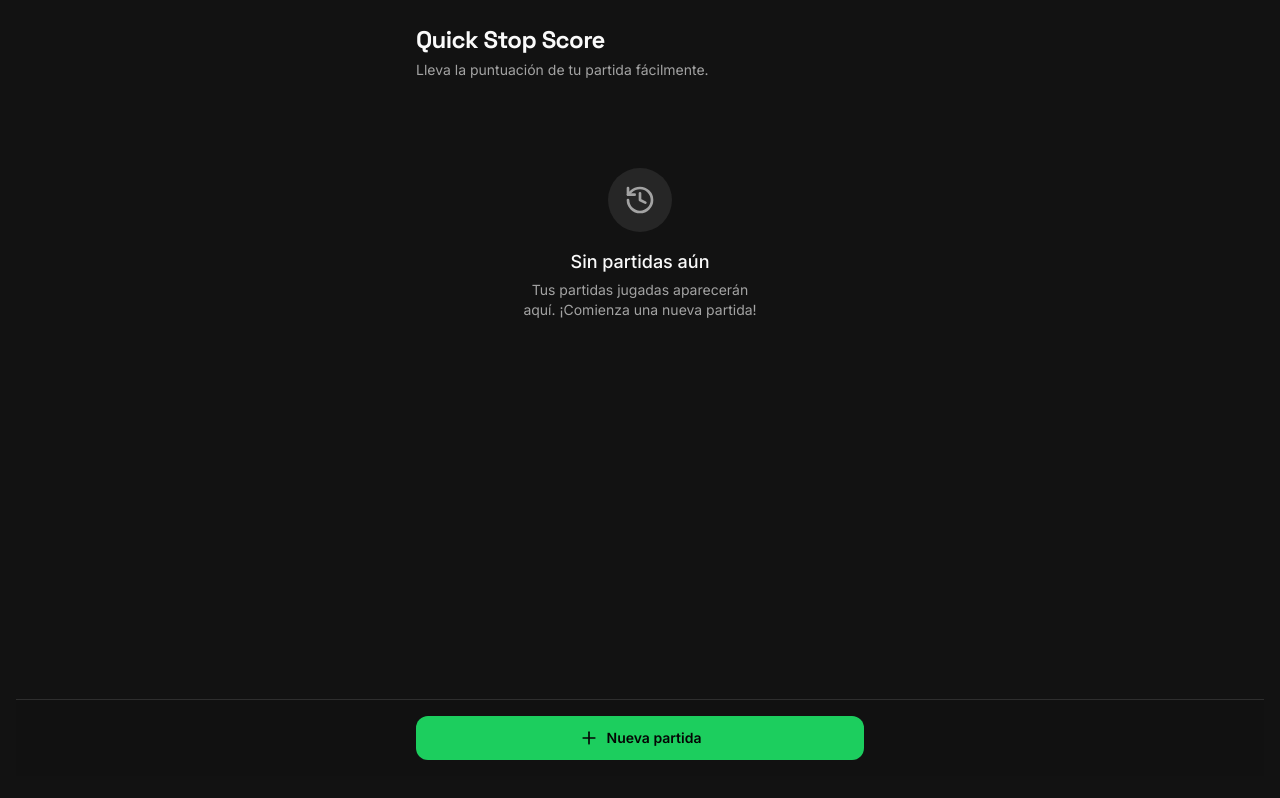
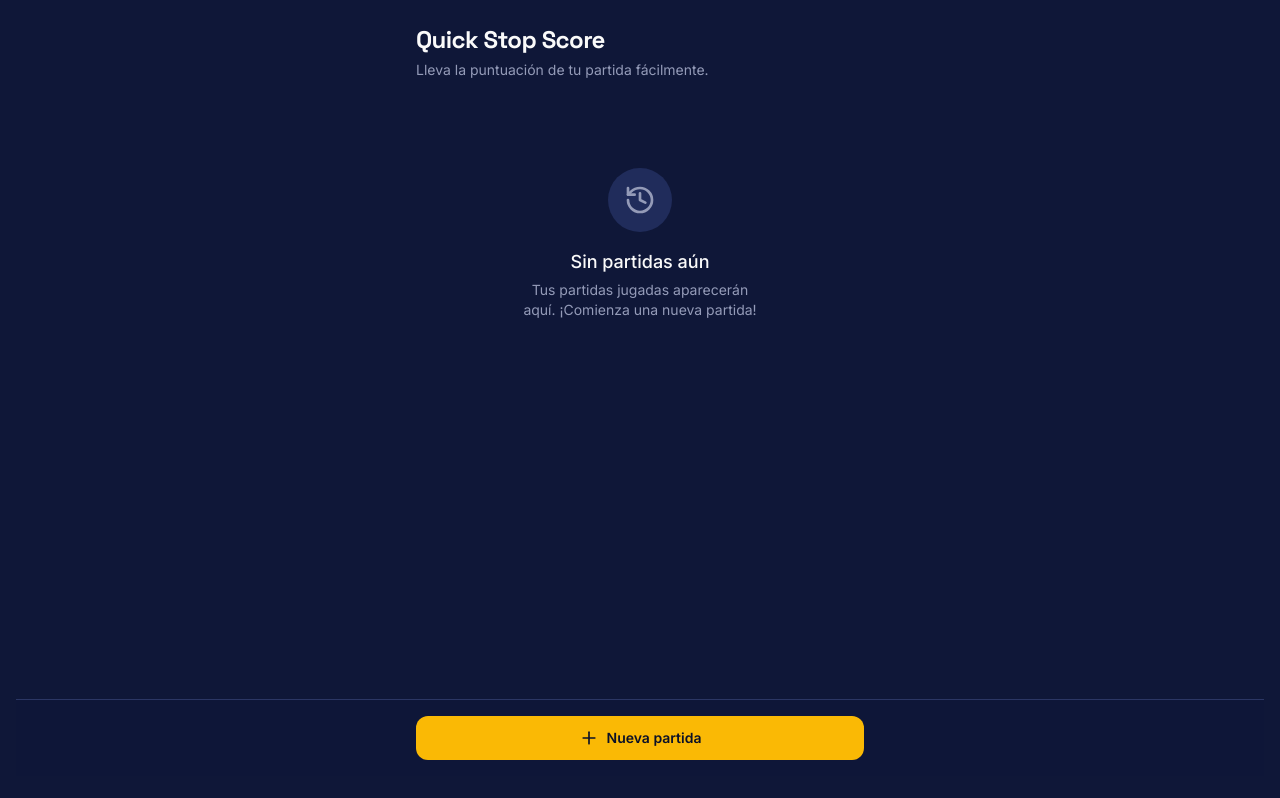
Before and after one commit to LoGaNsF/quick-stop-score, a Next.js app: page /es in a window 1280 px wide. Built offline with nearby package versions, Linux system fonts and the light colour scheme.

Commit message:
update theme colors and fix button placements in AppShell footer
Co-authored-by: José Manuel Garrido Chacón <2463103+LoGaNsF@users.noreply.github.com>

```diff
--- a/messages/en.json
+++ b/messages/en.json
@@ -16,7 +16,8 @@
   },
   "round": {
     "title": "Next round",
-    "subtitle": "Add points and confirm the round."
+    "subtitle": "Add points and confirm the round.",
+    "confirm": "Confirm round"
   },
   "newgame": {
     "title": "New game",
--- a/messages/es.json
+++ b/messages/es.json
@@ -16,7 +16,8 @@
   },
   "round": {
     "title": "Siguiente ronda",
-    "subtitle": "Suma puntos y confirma la ronda."
+    "subtitle": "Suma puntos y confirma la ronda.",
+    "confirm": "Confirmar ronda"
   },
   "newgame": {
     "title": "Nueva partida",
--- a/src/app/[locale]/game-over/GameOver.tsx
+++ b/src/app/[locale]/game-over/GameOver.tsx
@@ -58,10 +58,31 @@ export function GameOver() {
   if (state.status === 'idle') return null;
 
   return (
-    <AppShell title={t('gameover.title')} subtitle={t('gameover.subtitle')}>
+    <AppShell
+      title={t('gameover.title')}
+      subtitle={t('gameover.subtitle')}
+      footer={
+        <div className='grid grid-cols-2 gap-3'>
+          <button
+            onClick={onGoHome}
+            className={buttonVariants({ variant: 'secondary', className: 'gap-2' })}
+          >
+            <Home className='h-4 w-4' />
+            {t('home.title')}
+          </button>
+          <button
+            onClick={onResetGame}
+            className={buttonVariants({ variant: 'default', className: 'gap-2' })}
+          >
+            <RotateCcw className='h-4 w-4' />
+            {t('newgame.title')}
+          </button>
+        </div>
+      }
+    >
       <div className='space-y-4'>
         {/* Winner Card */}
-        <Card className='border-primary/30 bg-gradient-to-br from-card to-primary/5'>
+        <Card className='border-primary/30 bg-primary/10'>
           <CardContent className='pt-6'>
             <div className='flex flex-col items-center text-center'>
               <div className='mb-4 flex h-16 w-16 items-center justify-center rounded-full bg-primary/20'>
@@ -94,12 +115,12 @@ export function GameOver() {
                   key={player.id}
                   className={`flex items-center justify-between rounded-lg px-3 py-2 ${
                     idx === 0
-                      ? 'bg-primary/10 text-primary'
+                      ? 'bg-primary/15 text-primary'
                       : 'bg-secondary text-foreground'
                   }`}
                 >
                   <div className='flex items-center gap-3'>
-                    <span className='flex h-6 w-6 items-center justify-center rounded-full bg-background text-xs font-medium'>
+                    <span className='flex h-6 w-6 items-center justify-center rounded-full bg-background text-xs font-medium text-foreground'>
                       {idx + 1}
                     </span>
                     <span className='font-medium'>{player.name}</span>
@@ -110,24 +131,6 @@ export function GameOver() {
             </div>
           </CardContent>
         </Card>
-
-        {/* Actions */}
-        <div className='grid grid-cols-2 gap-3'>
-          <button
-            onClick={onGoHome}
-            className={buttonVariants({ variant: 'secondary', className: 'gap-2' })}
-          >
-            <Home className='h-4 w-4' />
-            {t('home.title')}
-          </button>
-          <button
-            onClick={onResetGame}
-            className={buttonVariants({ variant: 'default', className: 'gap-2' })}
-          >
-            <RotateCcw className='h-4 w-4' />
-            {t('newgame.title')}
-          </button>
-        </div>
       </div>
     </AppShell>
   );
--- a/src/app/[locale]/game/Game.tsx
+++ b/src/app/[locale]/game/Game.tsx
@@ -8,7 +8,6 @@ import { useRouter } from '@/i18n/navigation';
 
 import { AppShell } from '@/components/app-shell';
 import { Button } from '@/components/ui/button';
-import { Card, CardContent } from '@/components/ui/card';
 import { PlayerScoreList } from '@/components/player-score-list';
 import { useGameStore } from '@/store/game-store';
 
@@ -34,10 +33,10 @@ export function Game() {
   };
 
   return (
-    <AppShell title={t('game.title')} subtitle={t('game.subtitle')}>
-      <PlayerScoreList players={state.players} />
-      <Card>
-        <CardContent className='pt-6'>
+    <AppShell
+      title={t('game.title')}
+      subtitle={t('game.subtitle')}
+      footer={
         <Button
           className='w-full'
           size='lg'
@@ -46,8 +45,9 @@ export function Game() {
         >
           {t('round.title')}
         </Button>
-        </CardContent>
-      </Card>
+      }
+    >
+      <PlayerScoreList players={state.players} />
     </AppShell>
   );
 }
--- a/src/app/[locale]/round/Round.tsx
+++ b/src/app/[locale]/round/Round.tsx
@@ -8,7 +8,6 @@ import { useRouter } from '@/i18n/navigation';
 
 import { AppShell } from '@/components/app-shell';
 import { Button } from '@/components/ui/button';
-import { Card, CardContent } from '@/components/ui/card';
 import { RoundControls } from '@/components/round-controls';
 import { useGameStore } from '@/store/game-store';
 
@@ -44,25 +43,26 @@ export function Round() {
   };
 
   return (
-    <AppShell title={t('round.title')} subtitle={t('round.subtitle')}>
+    <AppShell
+      title={t('round.title')}
+      subtitle={t('round.subtitle')}
+      footer={
+        <Button
+          className='w-full'
+          size='lg'
+          onClick={onConfirmRound}
+          disabled={state.status !== 'in_progress'}
+        >
+          {t('round.confirm')}
+        </Button>
+      }
+    >
       <RoundControls
         players={state.players}
         draft={state.roundDraft}
         onAddPoint={onAddPoint}
         onRemovePoint={onRemovePoint}
       />
-      <Card>
-        <CardContent className='pt-6'>
-          <Button
-            className='w-full'
-            size='lg'
-            onClick={onConfirmRound}
-            disabled={state.status !== 'in_progress'}
-          >
-            {t('round.title')}
-          </Button>
-        </CardContent>
-      </Card>
     </AppShell>
   );
 }
--- a/src/app/globals.css
+++ b/src/app/globals.css
@@ -4,25 +4,29 @@
 
 @layer base {
   :root {
-    --background: 0 0% 7%;
+    /* Navy blue from the box bottom */
+    --background: 228 57% 14%;
     --foreground: 0 0% 98%;
-    --card: 0 0% 11%;
+    /* Slightly lighter navy for cards */
+    --card: 228 52% 19%;
     --card-foreground: 0 0% 98%;
-    --popover: 0 0% 11%;
+    --popover: 228 52% 19%;
     --popover-foreground: 0 0% 98%;
-    --primary: 142 76% 46%;
-    --primary-foreground: 0 0% 2%;
-    --secondary: 0 0% 15%;
+    /* Golden yellow from the box top */
+    --primary: 44 96% 50%;
+    --primary-foreground: 228 57% 10%;
+    /* Slightly lighter navy for secondary elements */
+    --secondary: 228 48% 24%;
     --secondary-foreground: 0 0% 98%;
-    --muted: 0 0% 15%;
-    --muted-foreground: 0 0% 64%;
-    --accent: 142 76% 46%;
-    --accent-foreground: 0 0% 2%;
+    --muted: 228 48% 24%;
+    --muted-foreground: 228 20% 65%;
+    --accent: 44 96% 50%;
+    --accent-foreground: 228 57% 10%;
     --destructive: 0 84% 60%;
     --destructive-foreground: 0 0% 98%;
-    --border: 0 0% 18%;
-    --input: 0 0% 18%;
-    --ring: 142 76% 46%;
+    --border: 228 40% 28%;
+    --input: 228 40% 28%;
+    --ring: 44 96% 50%;
     --radius: 0.75rem;
   }
 }
```
Lines whose indentation alone changed are shown as unchanged.
